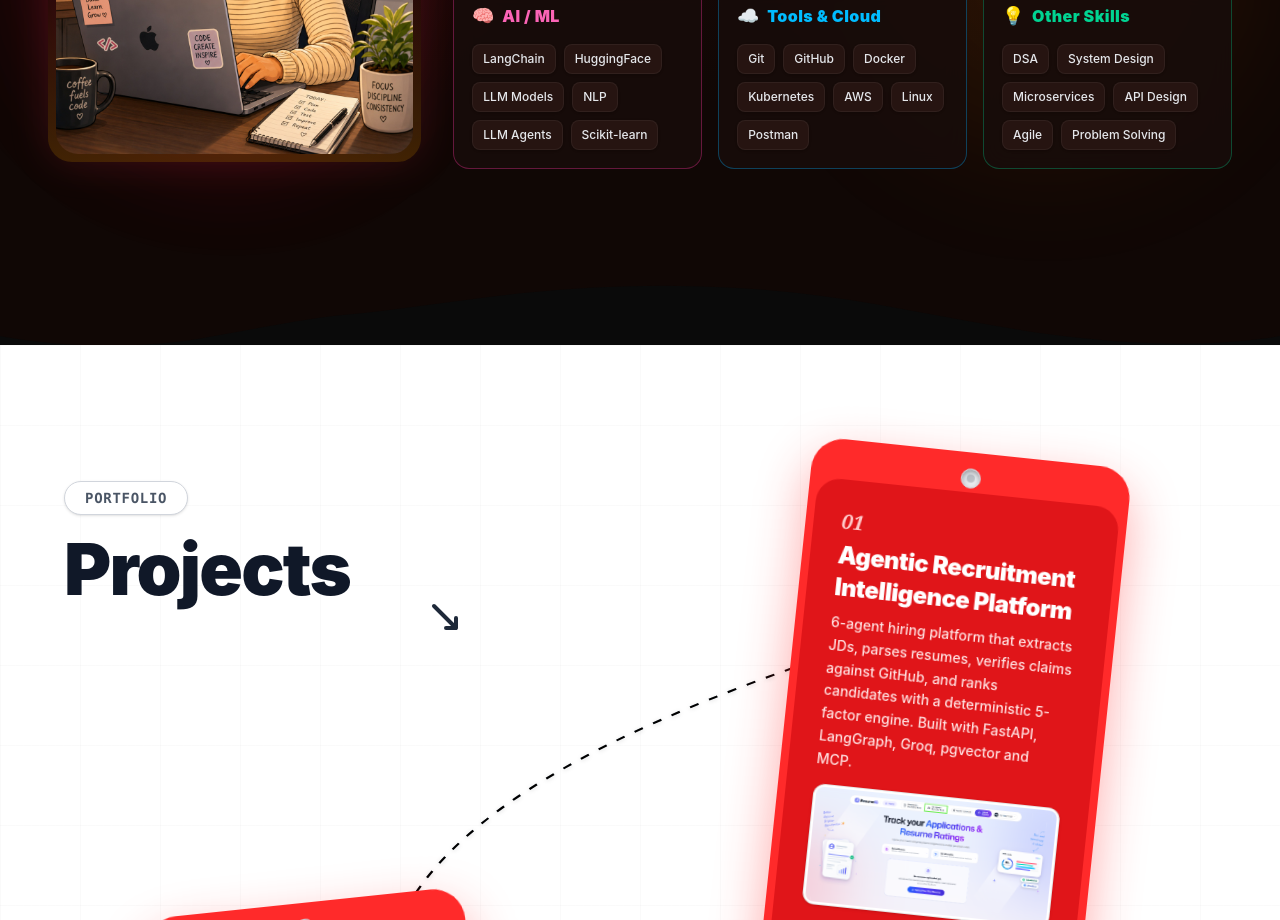
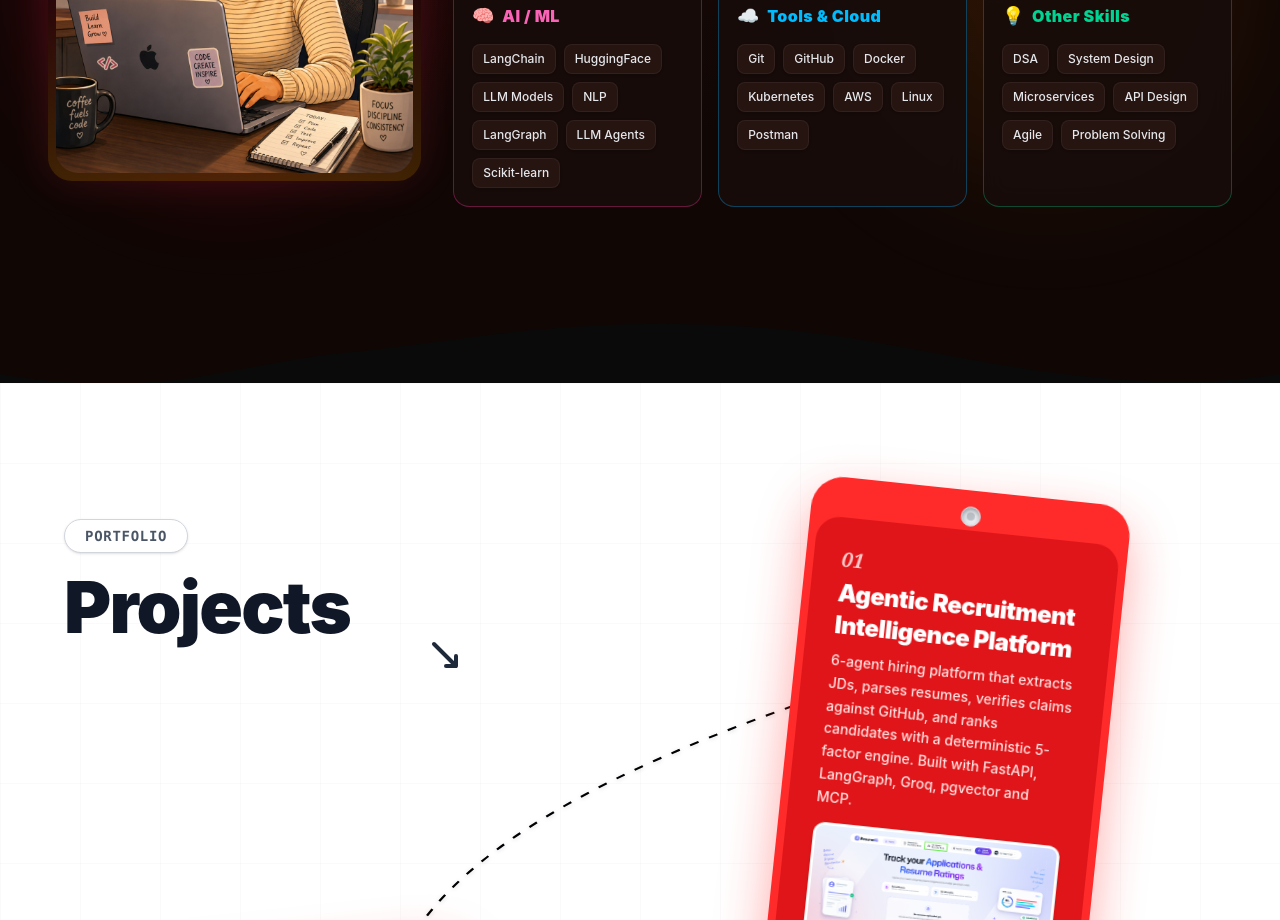
Before and after one commit to Kgotta-contribute/Portfolio, a React (Vite) app: page /#contact in a window 1280 px wide. Shown: the part 4560-5480 px from the top of the page. Built offline with nearby package versions, Linux system fonts and the light colour scheme.

Commit message:
Added Changes

```diff
--- a/src/components/Skills.jsx
+++ b/src/components/Skills.jsx
@@ -36,7 +36,7 @@ const skillCategories = [
     borderColor: 'border-pink-500/35 hover:border-pink-500/70',
     shadowGlow: 'hover:shadow-[0_0_25px_rgba(244,114,182,0.18)]',
     badgeHover: 'hover:bg-pink-500/20 hover:text-white',
-    skills: ['LangChain', 'HuggingFace', 'LLM Models', 'NLP', 'LLM Agents', 'Scikit-learn']
+    skills: ['LangChain', 'HuggingFace', 'LLM Models', 'NLP', 'LangGraph', 'LLM Agents', 'Scikit-learn']
   },
   {
     title: 'Tools & Cloud',
```
